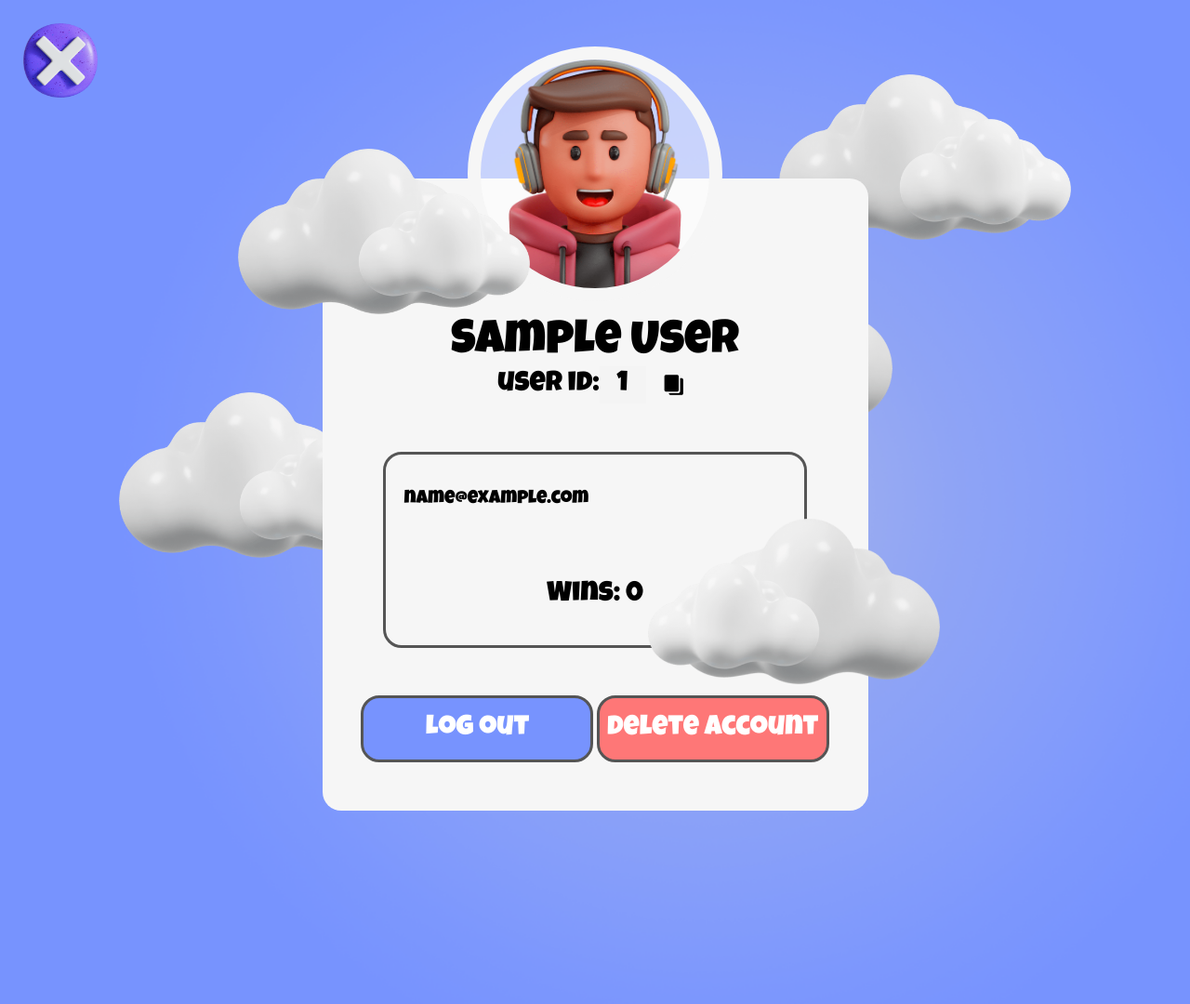
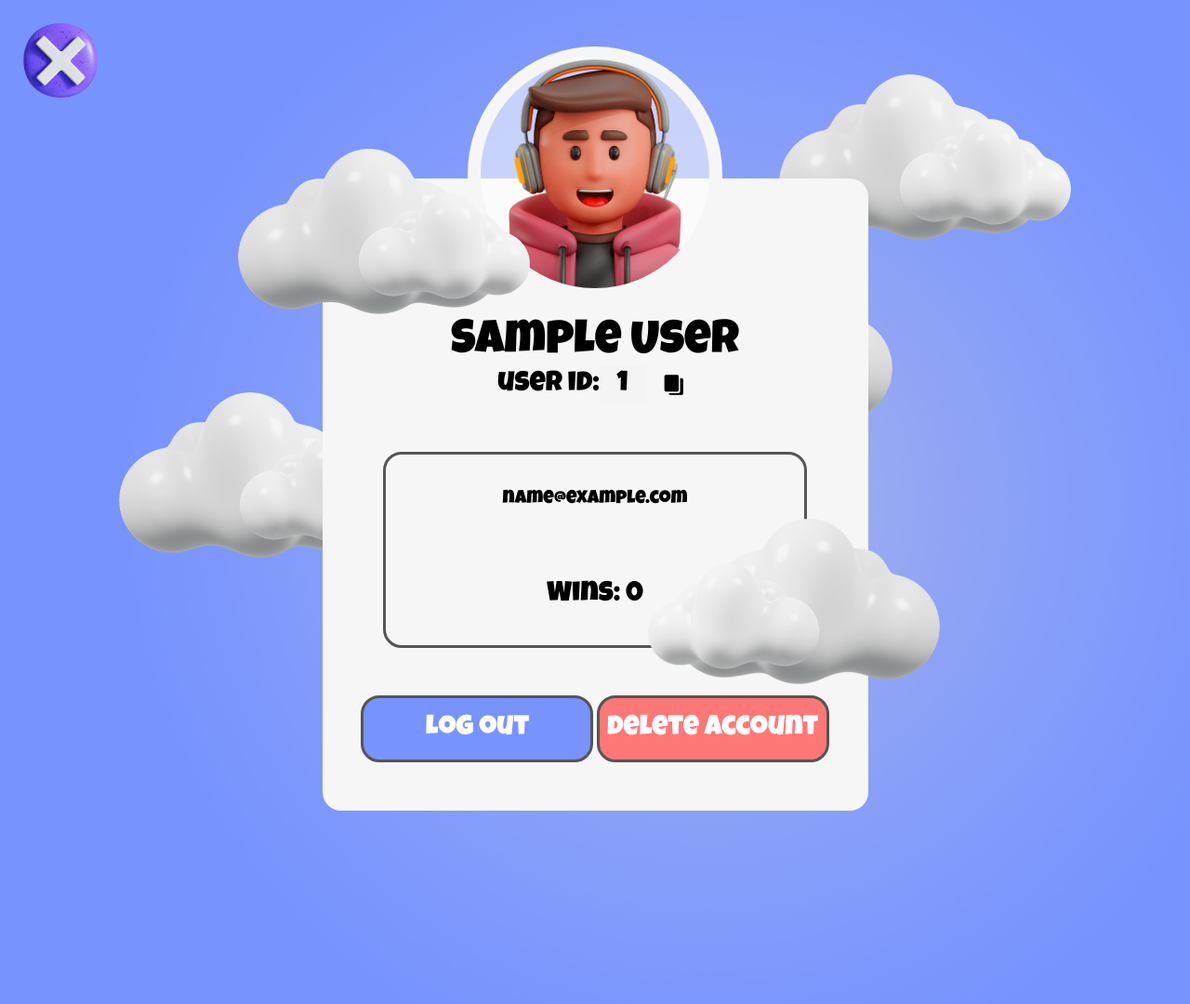
Before and after one commit to bkrayoub/giant-puzzzle, a PHP site: page /profile.php in a window 1280 px wide. Shown: the whole page at 93% size. Run offline with PHP 8.4, Linux system fonts and the light colour scheme; the visitor is signed in with stand-in values (Sample User, id 1); data that the repository does not hold is empty.

Commit message:
fix some errors

```diff
--- a/profile.php
+++ b/profile.php
@@ -49,7 +49,7 @@ include 'connection.php';
 
                 </div>
                 <div id="info">
-                    <p id="email"><?php echo $user_email; ?></p>
+                    <p id="userEmail"><?php echo $user_email; ?></p>
                     <p id="games">Wins: <?php echo $row["COUNT('player_id')"]; ?></p>
                 </div>
                 <div id="btns">
--- a/style/sign-up-style.css
+++ b/style/sign-up-style.css
@@ -60,6 +60,10 @@ p {
     z-index: 3;
 
 }
+#email{
+    color: #2C3761;
+    font-size: 32px;
+}
 #menu-form>#user-pfp {
     background-color: #ffffff8c;
     width: 246px;
@@ -81,7 +85,8 @@ p {
     color: #2C3761;
     font-size: 32px;
 }
-#email {
+#userEmail {
+    text-align: center;
     font-size: 20px !important;
     width: 411px !important;
     word-wrap: break-word !important;
```
Also changed, not shown: game1.php (+8 -1 lines), script/game1.js (+11 -6 lines).
